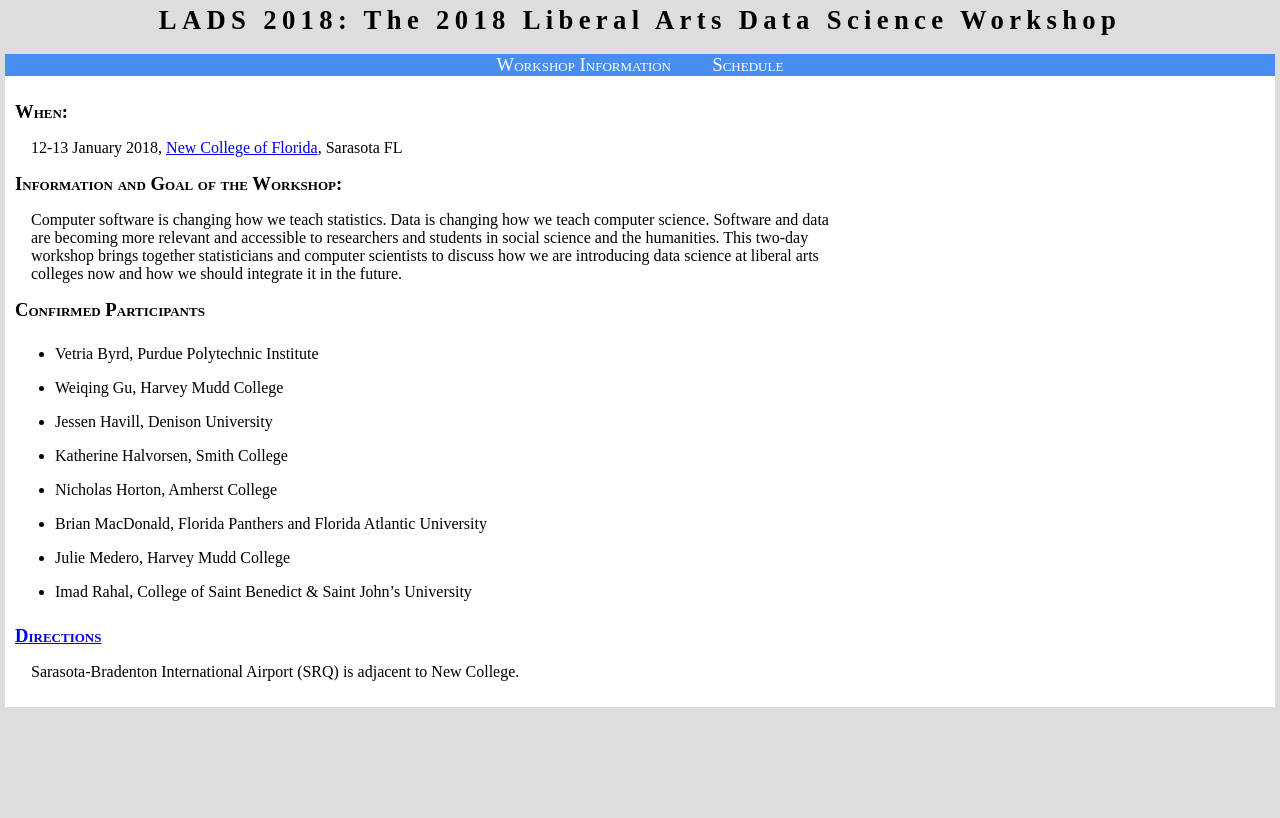
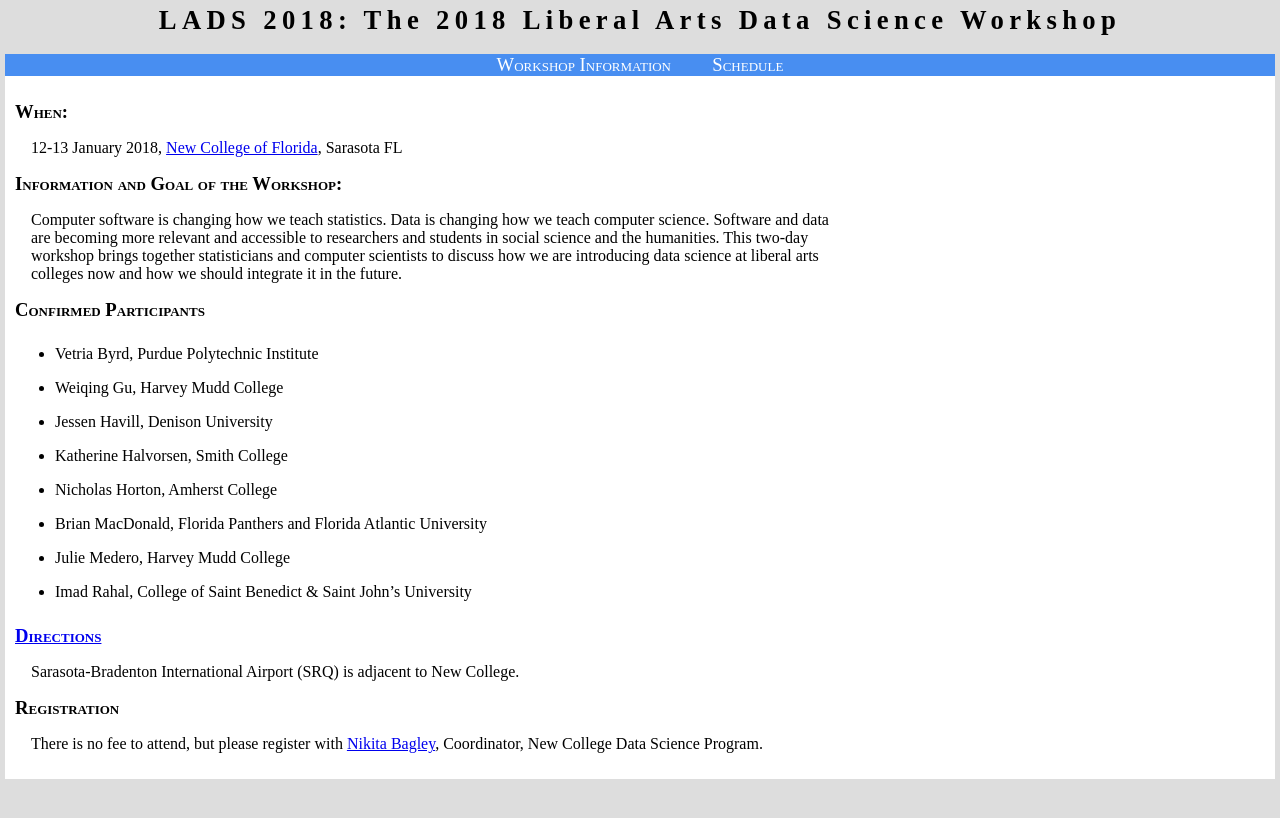
Before and after one commit to davidwgillman/davidwgillman.github.io, a Jekyll site: the page built from ladsworkshop/index.md, in a window 1280 px wide. Shown: the top 818 px of the page. Built offline with Jekyll 4.4.1, drawn with Linux system fonts in a browser that asks for light colours.

Commit message:
add Nikita

```diff
--- a/ladsworkshop/index.md
+++ b/ladsworkshop/index.md
@@ -25,3 +25,6 @@ Computer software is changing how we teach statistics. Data is changing how we t
 
 ## [Directions](https://www.ncf.edu/admissions/visit-campus/maps-and-directions/)
 Sarasota-Bradenton International Airport (SRQ) is adjacent to New College.
+
+## Registration
+There is no fee to attend, but please register with [Nikita Bagley](nbagley@ncf.edu), Coordinator, New College Data Science Program.
```
